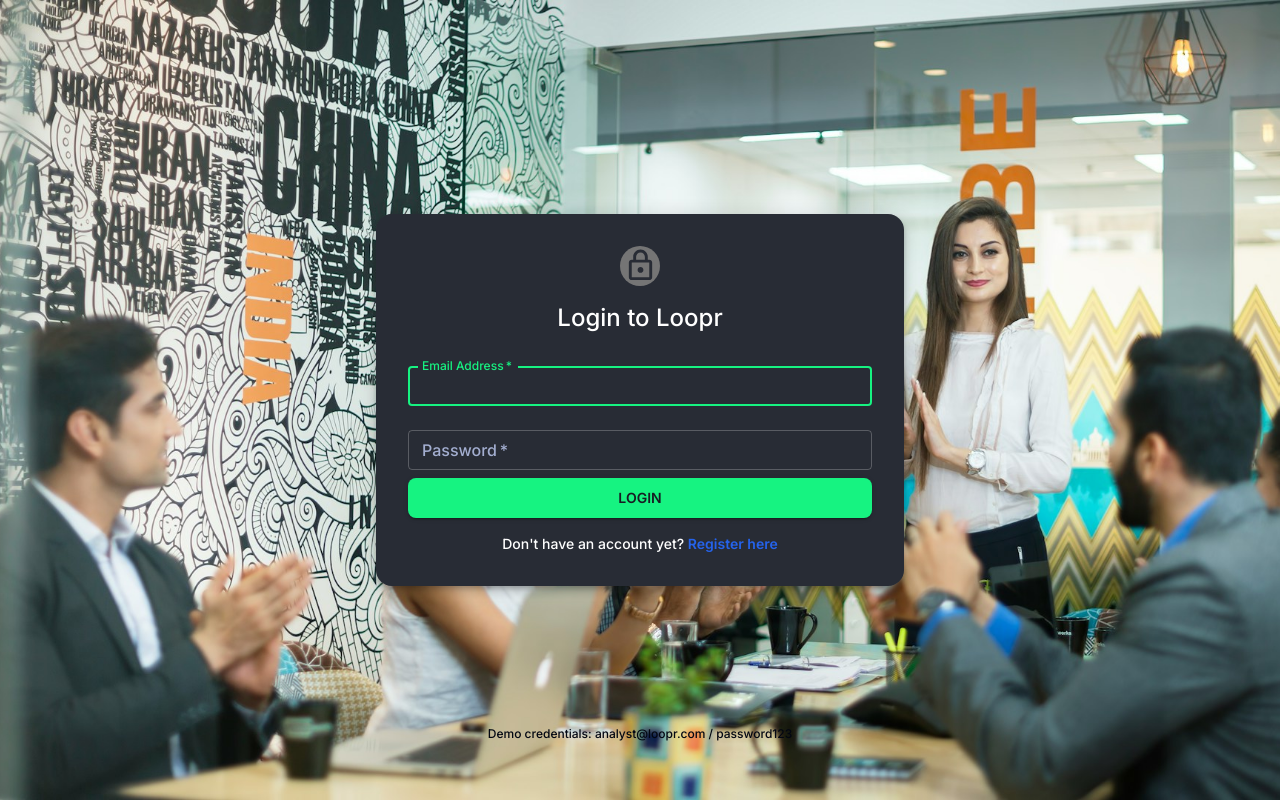
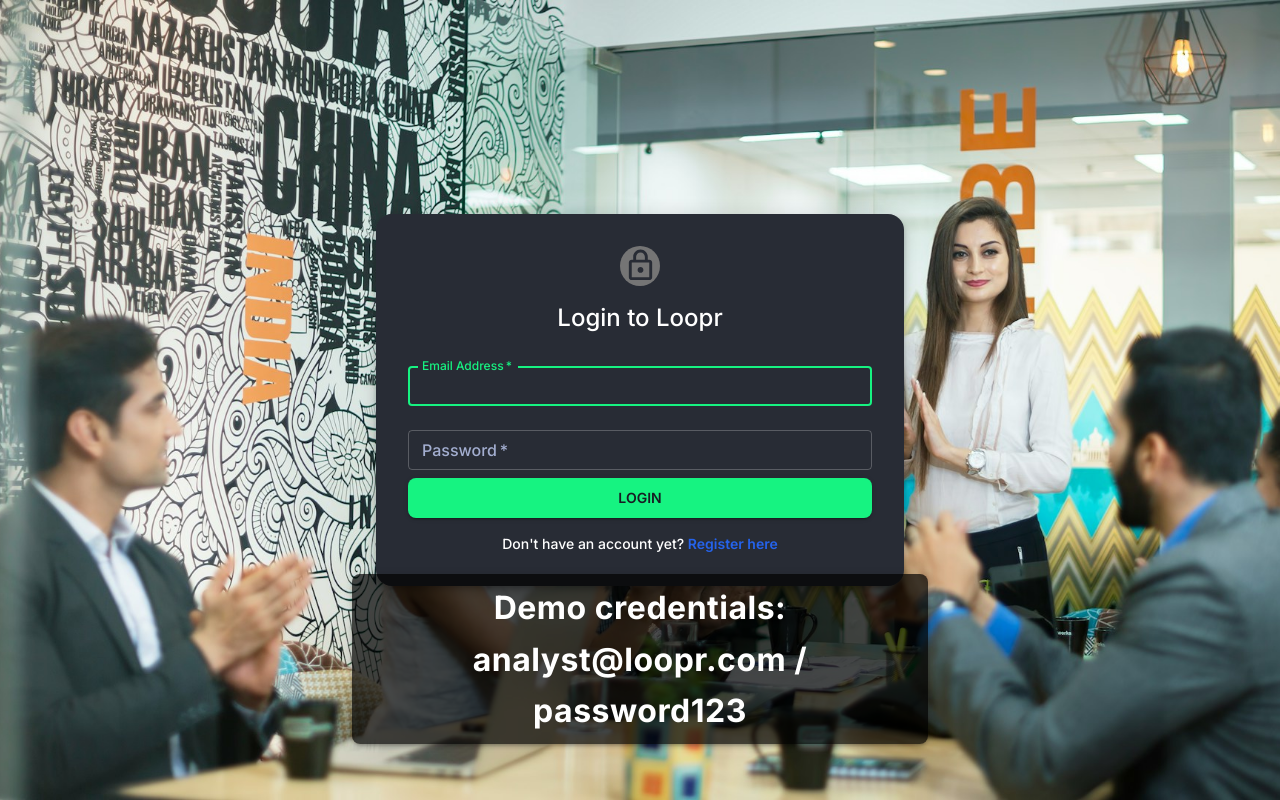
Before and after one commit to tarunpatil01/Loopr, a React (Vite) app: page /login in a window 1280 px wide. Built offline with nearby package versions, Linux system fonts and the light colour scheme.

Commit message:
minor sidebar bugs

```diff
--- a/src/components/layout/Layout.jsx
+++ b/src/components/layout/Layout.jsx
@@ -67,6 +67,14 @@
       setDrawerOpen(true);
     }
   }, [isMobile]);
+
+  // Close drawer on route change (mobile only)
+  useEffect(() => {
+    if (isMobile) {
+      setDrawerOpen(false);
+    }
+    // eslint-disable-next-line
+  }, [location.pathname]);
 
   const handleDrawerToggle = () => {
     setDrawerOpen(!drawerOpen);
--- a/src/pages/LoginPage.jsx
+++ b/src/pages/LoginPage.jsx
@@ -118,7 +118,21 @@
           </div>
         </Paper>
         <div className="mt-4 sm:mt-6 text-center absolute bottom-14 left-0 right-0">
-          <Typography variant="caption" className="text-gray-950 text-lg sm:text-sm">
+          <Typography
+            variant="h6"
+            sx={{
+              color: '#fff',
+              fontWeight: 700,
+              fontSize: { xs: '1.3rem', sm: '1.5rem', md: '2rem' },
+              bgcolor: 'rgba(0,0,0,0.7)',
+              borderRadius: 2,
+              px: 2,
+              py: 1,
+              display: 'inline-block',
+              boxShadow: 3,
+              letterSpacing: 0.5,
+            }}
+          >
             Demo credentials: analyst@loopr.com / password123
           </Typography>
         </div>
```
